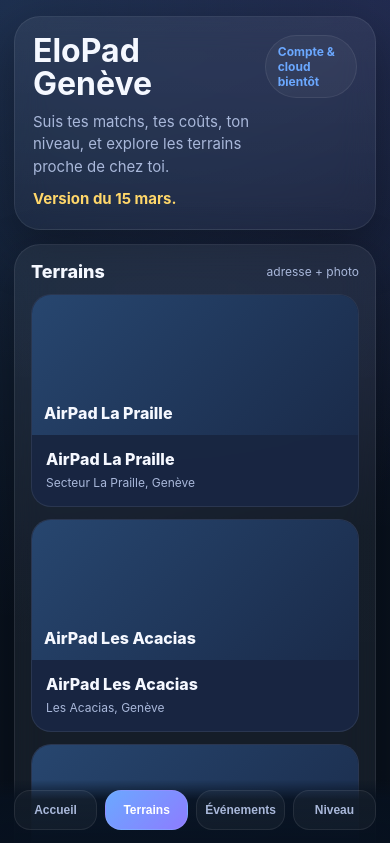
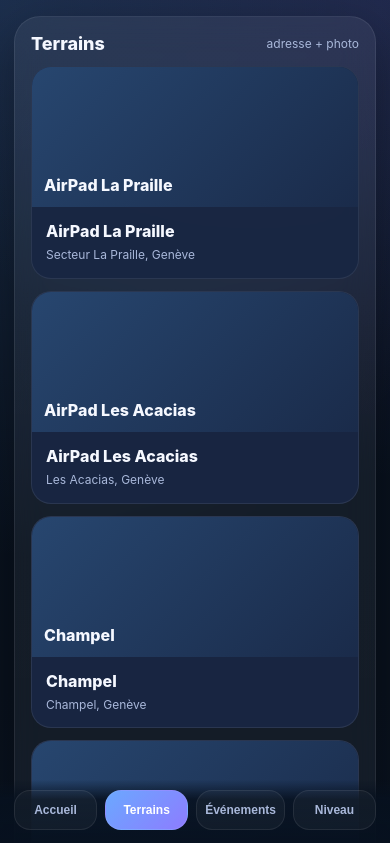
Before and after one commit to milolabagent/Milo, a plain HTML site: page index.html in a window 390 px wide. Both pictures are taken after a click on the button "Terrains". Shown: the top 843 px of the page. Drawn offline with Linux system fonts and the light colour scheme.

Commit message:
Show EloPad hero only on home view

```diff
--- a/index.html
+++ b/index.html
@@ -40,7 +40,7 @@
 </head>
 <body>
   <main class="shell">
-    <section class="hero glass">
+    <section class="hero glass" id="homeHero">
       <div class="hero-top">
         <div>
           <h1>EloPad Genève</h1>
@@ -257,7 +257,7 @@
     const fmt=n=>Number(n).toFixed(2); const state=load();
     const $=id=>document.getElementById(id);
     const els={ratingValue:$('ratingValue'),ratingDelta:$('ratingDelta'),progressBar:$('progressBar'),statMatches:$('statMatches'),statWinRate:$('statWinRate'),statSpent:$('statSpent'),favShort:$('favShort'),historyList:$('historyList'),allCourts:$('allCourts'),courtSelect:$('courtSelect'),startRating:$('startRating'),matchDate:$('matchDate'),costInput:$('costInput'),notes:$('notes'),quickWin:$('quickWin'),quickLoss:$('quickLoss'),courtModal:$('courtModal'),modalPhoto:$('modalPhoto'),modalTitle:$('modalTitle'),modalAddress:$('modalAddress'),modalDesc:$('modalDesc'),mapsLink:$('mapsLink'),closeModal:$('closeModal'),quizLevelTitle:$('quizLevelTitle'),quizLevelText:$('quizLevelText')};
-    function setView(view){document.querySelectorAll('.view').forEach(v=>v.classList.toggle('active',v.id==='view-'+view));document.querySelectorAll('[data-view]').forEach(b=>b.classList.toggle('active',b.dataset.view===view));}
+    function setView(view){document.querySelectorAll('.view').forEach(v=>v.classList.toggle('active',v.id==='view-'+view));document.querySelectorAll('[data-view]').forEach(b=>b.classList.toggle('active',b.dataset.view===view)); const hero=document.getElementById('homeHero'); if(hero) hero.style.display = view === 'home' ? '' : 'none';}
     document.querySelectorAll('[data-view]').forEach(btn=>btn.addEventListener('click',()=>setView(btn.dataset.view)));
     function renderCourts(){els.courtSelect.innerHTML=''; els.allCourts.innerHTML=''; courtDetails.forEach((c,i)=>{ const o=document.createElement('option'); o.value=c.name; o.textContent=c.name; els.courtSelect.appendChild(o); const card=document.createElement('article'); card.className='court-card'; card.innerHTML=`<div class="court-photo">${c.photo}</div><div class="court-body"><div class="court-name">${c.name}</div><div class="court-meta">${c.address}</div></div>`; card.onclick=()=>openCourt(c); els.allCourts.appendChild(card); }); [...els.allCourts.children].forEach((n,i)=>n.onclick=()=>openCourt(courtDetails[i])); }
     function openCourt(c){els.modalPhoto.textContent=c.photo; els.modalTitle.textContent=c.name; els.modalAddress.textContent=c.address; els.modalDesc.textContent=c.desc; els.mapsLink.href='https://www.google.com/maps/search/?api=1&query='+encodeURIComponent(c.address); els.courtModal.classList.add('open');}
```
